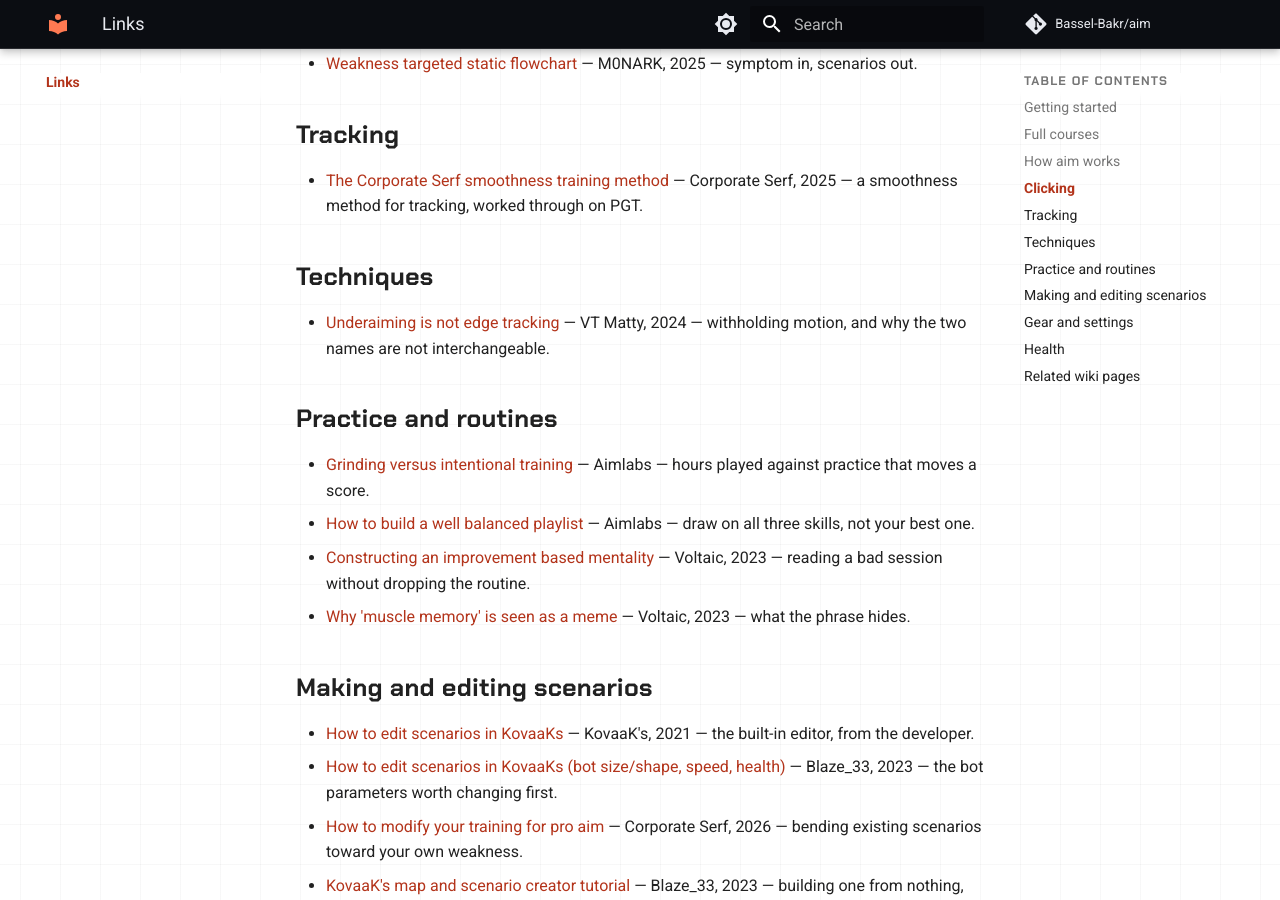
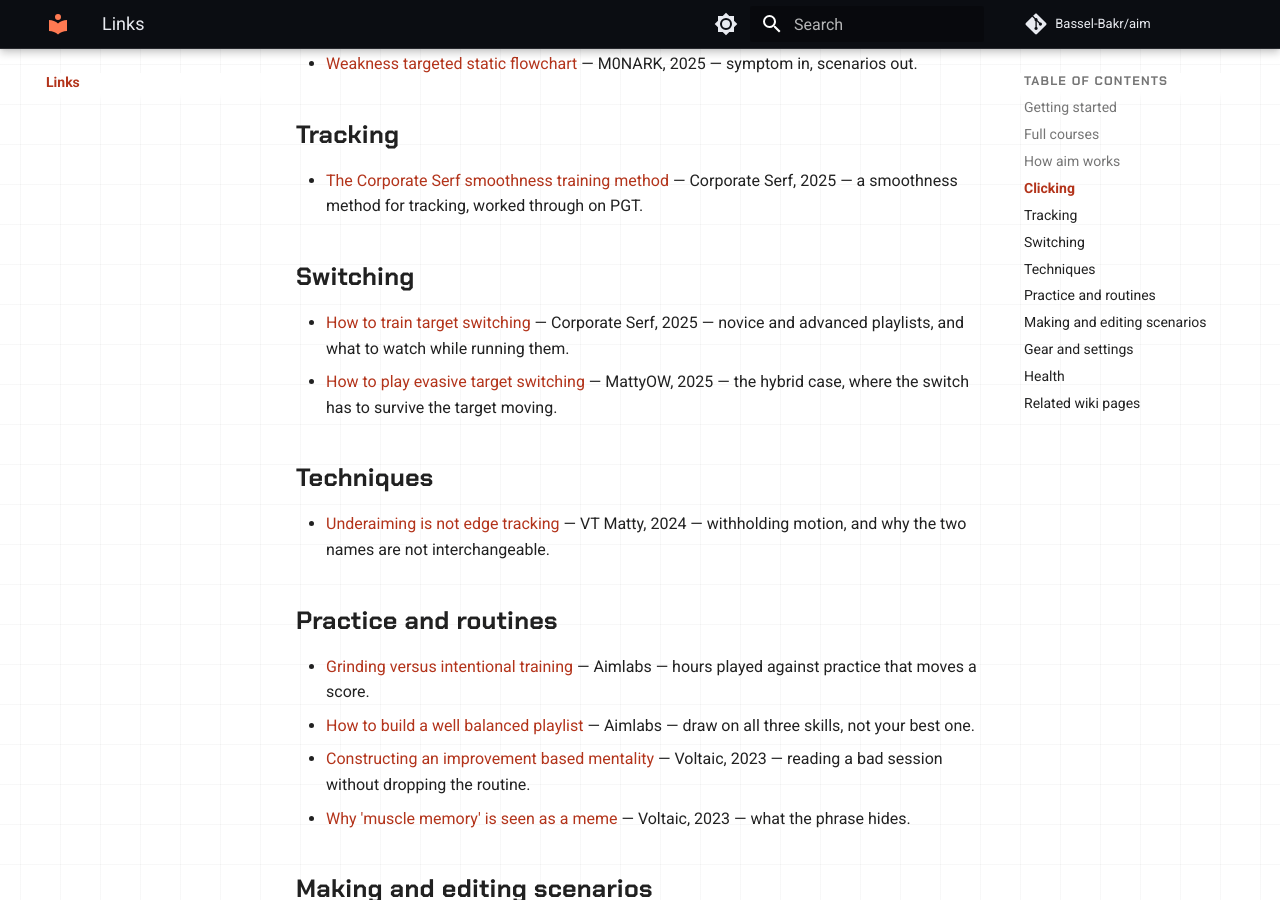
Before and after one commit to Bassel-Bakr/Aim, an MkDocs documentation site: the page built from docs/links.md, in a window 1280 px wide and 900 px high, scrolled down 1326 px. Built offline with MkDocs 1.6.1 and Material for MkDocs 9.7.7, drawn with Linux system fonts in a browser that asks for light colours; comment, search, counter and statistics services are not loaded.

Commit message:
docs: add a Switching section to Links
Corporate Serf covers the category and the playlists to run; MattyOW covers
evasive switching specifically, where the switch has to survive the target
still moving.

MattyOW's video was pulled out of the guide collection added in the previous
commit, and its title, channel and date confirmed against the video itself.

Co-Authored-By: Claude Opus 5 <noreply@anthropic.com>

```diff
--- a/docs/links.md
+++ b/docs/links.md
@@ -60,6 +60,13 @@ over without instructions stay on the [resource pages](wiki/resources/index.md).
 - [The Corporate Serf smoothness training method](https://www.youtube.com/watch?v=a-MShVYe3kY) —
   Corporate Serf, 2025 — a smoothness method for tracking, worked through on PGT.
 
+## Switching
+
+- [How to train target switching](https://www.youtube.com/watch?v=DOr5duloAog) — Corporate Serf,
+  2025 — novice and advanced playlists, and what to watch while running them.
+- [How to play evasive target switching](https://www.youtube.com/watch?v=9YpEKjQE2cU) — MattyOW,
+  2025 — the hybrid case, where the switch has to survive the target moving.
+
 ## Techniques
 
 - [Underaiming is not edge tracking](https://x.com/Matty_OW/status/1873563341408674076) — VT Matty,
```
